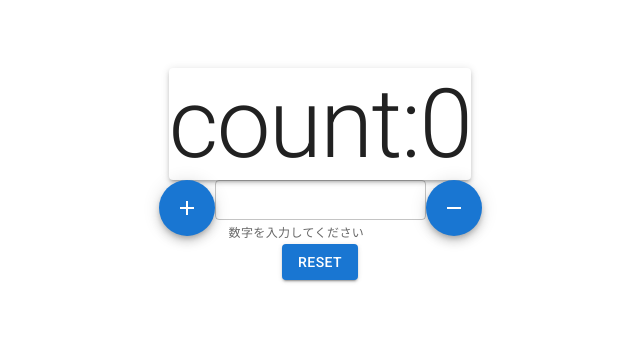
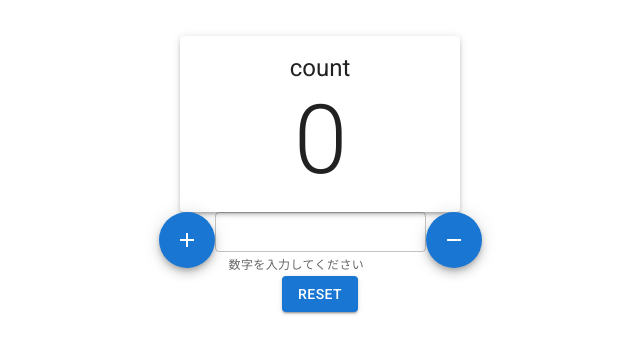
Before and after one commit to s-yoshiii/redux-toolkit-counter-app, a React (Create React App) app: page / in a window 1280 px wide. Shown: the part 226-580 px from the top of the page, without its empty margins (320-960 px from the left). Built offline with nearby package versions, Linux system fonts and the light colour scheme.

Commit message:
レイアウトの調整

```diff
--- a/src/App.jsx
+++ b/src/App.jsx
@@ -27,8 +27,17 @@ function App() {
         sx={{ minHeight: "100vh" }}
       >
         <Grid item>
-          <Paper elevation={3} sx={{ minWidth: "280px", margin: "auto" }}>
-            <Typography variant="h1">count:{count}</Typography>
+          <Paper
+            elevation={3}
+            sx={{
+              minWidth: "280px",
+              margin: "auto",
+              p: 2,
+              textAlign: "center",
+            }}
+          >
+            <Typography variant="h5">count</Typography>
+            <Typography variant="h1">{count}</Typography>
           </Paper>
         </Grid>
         <Grid item>
```
